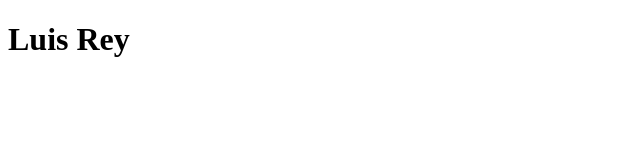
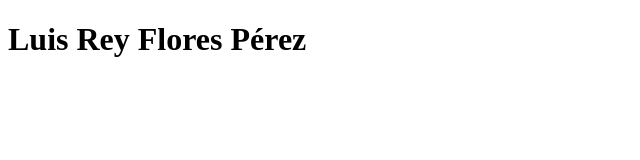
Before and after one commit to luisrey17/prueba, a plain HTML site: page index.html in a window 1280 px wide. Shown: the whole page, without its empty margins (0-640 px from the left). Drawn offline with Linux system fonts and the light colour scheme.

Commit message:
Agregó nueva info

```diff
--- a/index.html
+++ b/index.html
@@ -8,7 +8,7 @@
 </head>
 <body>
 
-<h1>Luis Rey</h1>
+<h1>Luis Rey Flores Pérez</h1>
 
 </body>
 </html>
```
